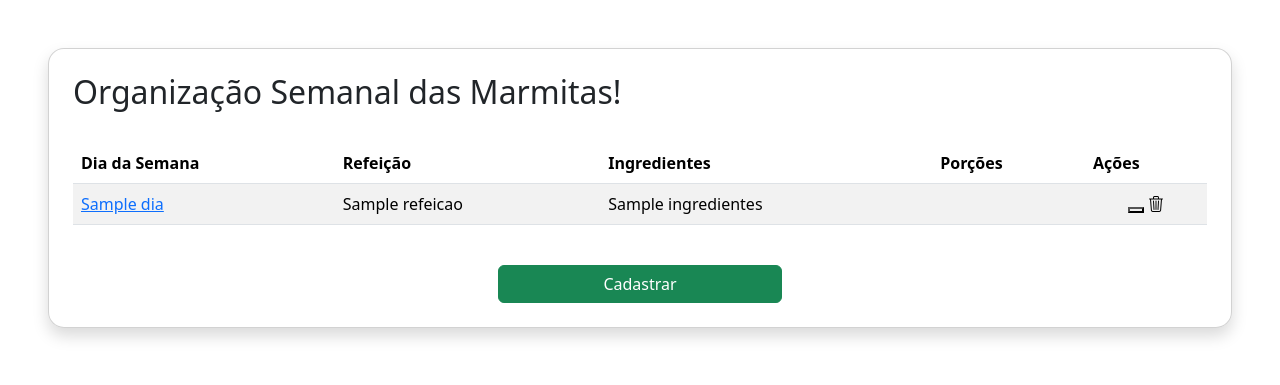
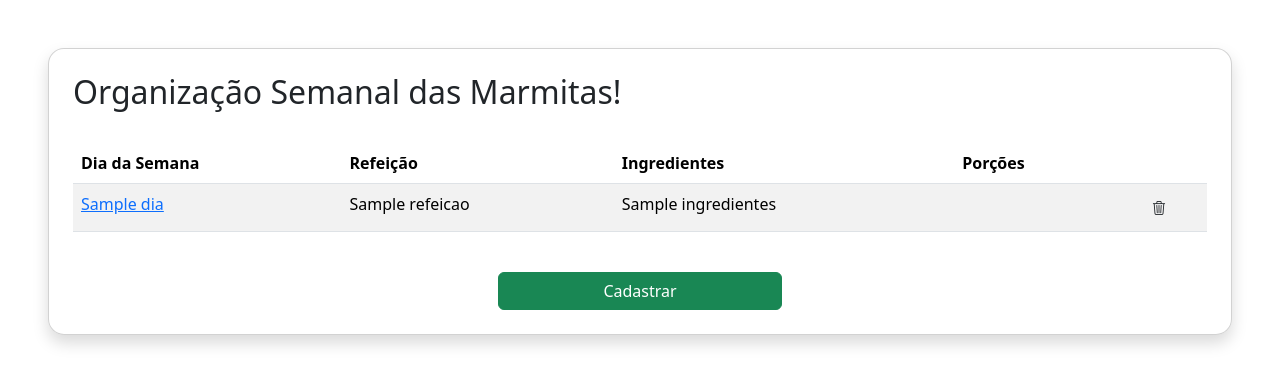
Before and after one commit to Murilo014/montagemMarmita, a Flask app: page /marmitas in a window 1280 px wide. Shown: the part 54-439 px from the top of the page. Run offline with Flask 3, Linux system fonts and the light colour scheme; a database or web service that is not in the repository returns one stand-in record (values such as "Sample title"); some libraries are stand-ins or nearby versions.

Commit message:
Icone da lixeira inserido

```diff
--- a/templates/marmitas.html
+++ b/templates/marmitas.html
@@ -48,7 +48,7 @@
               <th scope="col">Refeição</th>
               <th scope="col">Ingredientes</th>
               <th scope="col">Porções</th>
-              <th>Ações</th>
+              <th></th>
             </tr>
           </thead>
           <tbody>
@@ -60,9 +60,11 @@
                   <td>{{ refeicao[3] }}</td>
                   <td>{{ refeicao[4] }}</td>
                   <td class="text-center">
-                    <button class="btn-danger btn-sm delete-btn" data-id="{{ refeicao[0] }}" title="Excluir"></button>
-                    <i class="bi bi-trash3"></i>
+                    <button class="btn btn-sm delete-btn" data-id="{{ refeicao[0] }}" title="Excluir">
+                      <i class="bi bi-trash3"></i>
+                    </button>
                   </td>
+
                 </tr>
               {% endfor %}
             {% else %}
```
Also changed, not shown: static/style.css (+11 -0 lines).
